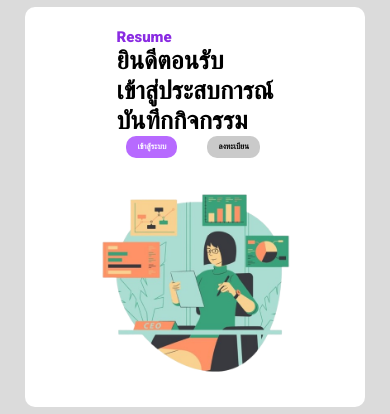
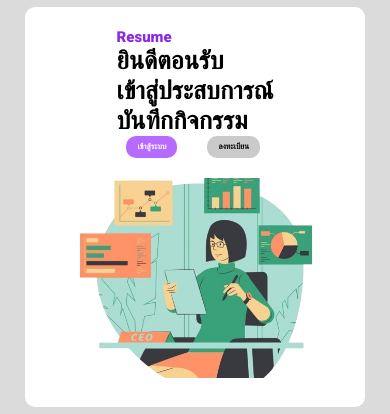
Before and after one commit to Fesnatthpat/resume, a plain HTML site: page index.html in a window 390 px wide. Shown: the part 63-477 px from the top of the page. Drawn offline with Linux system fonts and the light colour scheme.

Commit message:
Update style.css

```diff
--- a/style.css
+++ b/style.css
@@ -252,12 +252,12 @@ footer {
     }
 
     .hero_img_con {
-        width: 200px;
+        width: 250px;
         height: 100vh;
     }
 
     .hero_img_con img {
-        width: 200px;
+        width: 250px;
         height: 200px;
         /* display: block; */
     }
```
